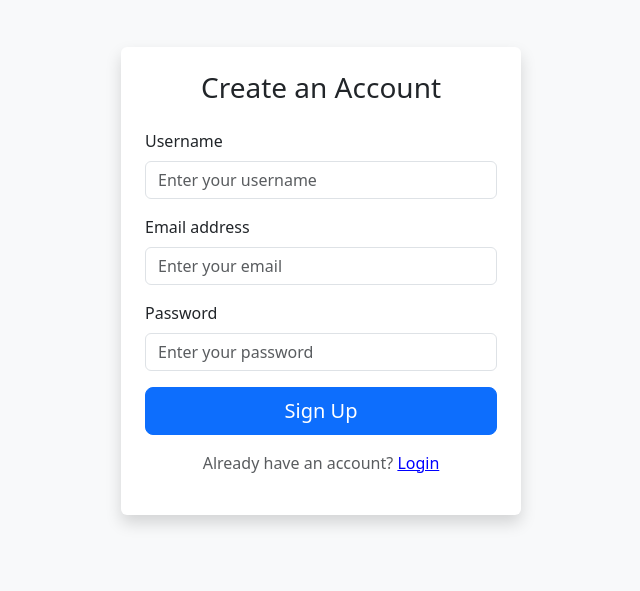
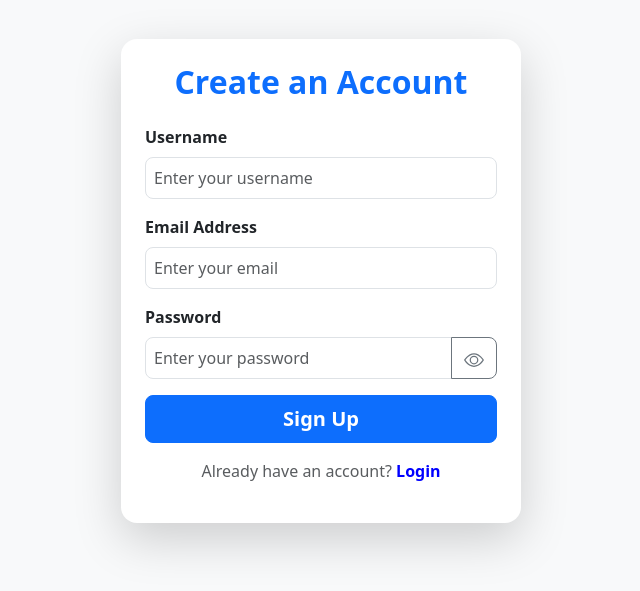
Before and after one commit to harshadatta009/chat-app, a React (Vite) app: page /signup in a window 1280 px wide. Shown: the part 119-710 px from the top of the page, without its empty margins (319-959 px from the left). Built offline with nearby package versions, Linux system fonts and the light colour scheme; no server answers.

Commit message:
enhance login and signup forms with password visibility toggle and improved styling

```diff
--- a/src/pages/Login.tsx
+++ b/src/pages/Login.tsx
@@ -1,11 +1,14 @@
 import React, { useState } from "react";
 import { useNavigate } from "react-router-dom";
 import { loginUser } from "../firebase/auth";
-import { Container, Form, Button, Alert } from "react-bootstrap";
+import { Container, Form, Button, Alert, InputGroup } from "react-bootstrap";
 import { motion } from "framer-motion";
+import { Eye, EyeSlash } from "react-bootstrap-icons";
+
 const Login: React.FC = () => {
     const [email, setEmail] = useState<string>("");
     const [password, setPassword] = useState<string>("");
+    const [showPassword, setShowPassword] = useState<boolean>(false);
     const [error, setError] = useState<string | null>(null);
     const navigate = useNavigate();
 
@@ -14,7 +17,6 @@ const Login: React.FC = () => {
             await loginUser(email, password);
             navigate("/users");
             console.log("Login successful. Navigating to /users...");
-
         } catch (error: any) {
             if (error.code === "auth/user-not-found") {
                 setError("No user found with this email. Please register.");
@@ -32,52 +34,71 @@ const Login: React.FC = () => {
     return (
         <Container fluid className="vh-100 d-flex justify-content-center align-items-center bg-light">
             <motion.div
-                initial={{ opacity: 0, scale: 0.9 }}
-                animate={{ opacity: 1, scale: 1 }}
+                initial={{ opacity: 0, y: -20 }}
+                animate={{ opacity: 1, y: 0 }}
                 transition={{ duration: 0.5 }}
-                className="p-4 shadow rounded bg-white"
+                className="p-4 shadow-lg rounded-4 bg-white"
                 style={{ width: "100%", maxWidth: "400px" }}
             >
-                <h3 className="text-center mb-4">Welcome Back!</h3>
+                <h2 className="text-center mb-4 text-primary fw-bold">Welcome Back</h2>
 
-                {error && <Alert variant="danger">{error}</Alert>}
+                {error && <Alert variant="danger" className="text-center">{error}</Alert>}
 
                 <Form>
                     <Form.Group className="mb-3" controlId="formEmail">
-                        <Form.Label>Email address</Form.Label>
+                        <Form.Label className="fw-semibold">Email Address</Form.Label>
                         <Form.Control
                             type="email"
                             placeholder="Enter your email"
                             value={email}
                             onChange={(e) => setEmail(e.target.value)}
+                            className="p-2 rounded-3"
                         />
                     </Form.Group>
 
                     <Form.Group className="mb-3" controlId="formPassword">
-                        <Form.Label>Password</Form.Label>
-                        <Form.Control
-                            type="password"
-                            placeholder="Enter your password"
-                            value={password}
-                            onChange={(e) => setPassword(e.target.value)}
-                        />
+                        <Form.Label className="fw-semibold">Password</Form.Label>
+                        <InputGroup>
+                            <Form.Control
+                                type={showPassword ? "text" : "password"}
+                                placeholder="Enter your password"
+                                value={password}
+                                onChange={(e) => setPassword(e.target.value)}
+                                className="p-2 rounded-start-3"
+                            />
+                            <Button
+                                variant="outline-secondary"
+                                className="rounded-end-3"
+                                onClick={() => setShowPassword(!showPassword)}
+                            >
+                                {showPassword ? <EyeSlash size={20} /> : <Eye size={20} />}
+                            </Button>
+                        </InputGroup>
                     </Form.Group>
 
                     <div className="d-grid">
-                        <Button variant="primary" size="lg" onClick={handleLogin}>
+                        <Button
+                            variant="primary"
+                            size="lg"
+                            className="rounded-3 fw-semibold"
+                            onClick={handleLogin}
+                        >
                             Login
                         </Button>
                     </div>
                 </Form>
 
                 <p className="text-center mt-3 text-muted">
-                    Don't have an account? <span
+                    Don't have an account?{" "}
+                    <span
                         onClick={() => navigate("/signup")}
                         style={{
                             cursor: "pointer",
-                            textDecoration: "underline",
+                            textDecoration: "none",
                             color: "blue",
+                            fontWeight: "bold",
                         }}
+                        className="hover-underline-animation"
                     >
                         Signup
                     </span>
--- a/src/pages/Signup.tsx
+++ b/src/pages/Signup.tsx
@@ -1,19 +1,20 @@
 import React, { useState } from "react";
 import { useNavigate } from "react-router-dom";
 import { registerUser } from "../firebase/auth";
-import { Container, Form, Button, Toast, ToastContainer } from "react-bootstrap";
+import { Container, Form, Button, Toast, ToastContainer, InputGroup } from "react-bootstrap";
 import { motion } from "framer-motion";
+import { Eye, EyeSlash } from "react-bootstrap-icons";
 
 const Signup: React.FC = () => {
     const [username, setUsername] = useState<string>("");
     const [email, setEmail] = useState<string>("");
     const [password, setPassword] = useState<string>("");
+    const [showPassword, setShowPassword] = useState<boolean>(false);
     const [error, setError] = useState<string | null>(null);
     const [success, setSuccess] = useState<string | null>(null);
     const navigate = useNavigate();
 
     const handleSignup = async () => {
-        // Basic validation
         if (!username.trim()) {
             setError("Username is required.");
             return;
@@ -30,7 +31,7 @@ const Signup: React.FC = () => {
         try {
             await registerUser(email, password, username);
             setSuccess("Signup successful! Redirecting to login...");
-            setTimeout(() => navigate("/"), 3000); // Navigate after 3 seconds
+            setTimeout(() => navigate("/"), 3000);
         } catch (error) {
             console.error("Signup error:", error);
             setError("An error occurred during signup. Please try again.");
@@ -40,76 +41,93 @@ const Signup: React.FC = () => {
     return (
         <Container fluid className="vh-100 d-flex justify-content-center align-items-center bg-light">
             <motion.div
-                initial={{ opacity: 0, scale: 0.9 }}
-                animate={{ opacity: 1, scale: 1 }}
+                initial={{ opacity: 0, y: -20 }}
+                animate={{ opacity: 1, y: 0 }}
                 transition={{ duration: 0.5 }}
-                className="p-4 shadow rounded bg-white"
+                className="p-4 shadow-lg rounded-4 bg-white"
                 style={{ width: "100%", maxWidth: "400px" }}
             >
-                <h3 className="text-center mb-4">Create an Account</h3>
+                <h2 className="text-center mb-4 text-primary fw-bold">Create an Account</h2>
 
-                {error && (
-                    <ToastContainer position="top-center" className="p-3">
+                <ToastContainer position="top-center" className="p-3">
+                    {error && (
                         <Toast onClose={() => setError(null)} show={!!error} bg="danger" delay={3000} autohide>
-                            <Toast.Body>{error}</Toast.Body>
+                            <Toast.Body className="text-white fw-semibold">{error}</Toast.Body>
                         </Toast>
-                    </ToastContainer>
-                )}
-
-                {success && (
-                    <ToastContainer position="top-center" className="p-3">
+                    )}
+                    {success && (
                         <Toast onClose={() => setSuccess(null)} show={!!success} bg="success" delay={3000} autohide>
-                            <Toast.Body>{success}</Toast.Body>
+                            <Toast.Body className="text-white fw-semibold">{success}</Toast.Body>
                         </Toast>
-                    </ToastContainer>
-                )}
+                    )}
+                </ToastContainer>
 
                 <Form>
                     <Form.Group className="mb-3" controlId="formUsername">
-                        <Form.Label>Username</Form.Label>
+                        <Form.Label className="fw-semibold">Username</Form.Label>
                         <Form.Control
                             type="text"
                             placeholder="Enter your username"
                             value={username}
                             onChange={(e) => setUsername(e.target.value)}
+                            className="p-2 rounded-3"
                         />
                     </Form.Group>
 
                     <Form.Group className="mb-3" controlId="formEmail">
-                        <Form.Label>Email address</Form.Label>
+                        <Form.Label className="fw-semibold">Email Address</Form.Label>
                         <Form.Control
                             type="email"
                             placeholder="Enter your email"
                             value={email}
                             onChange={(e) => setEmail(e.target.value)}
+                            className="p-2 rounded-3"
                         />
                     </Form.Group>
 
                     <Form.Group className="mb-3" controlId="formPassword">
-                        <Form.Label>Password</Form.Label>
-                        <Form.Control
-                            type="password"
-                            placeholder="Enter your password"
-                            value={password}
-                            onChange={(e) => setPassword(e.target.value)}
-                        />
+                        <Form.Label className="fw-semibold">Password</Form.Label>
+                        <InputGroup>
+                            <Form.Control
+                                type={showPassword ? "text" : "password"}
+                                placeholder="Enter your password"
+                                value={password}
+                                onChange={(e) => setPassword(e.target.value)}
+                                className="p-2 rounded-start-3"
+                            />
+                            <Button
+                                variant="outline-secondary"
+                                className="rounded-end-3"
+                                onClick={() => setShowPassword(!showPassword)}
+                            >
+                                {showPassword ? <EyeSlash size={20} /> : <Eye size={20} />}
+                            </Button>
+                        </InputGroup>
                     </Form.Group>
 
                     <div className="d-grid">
-                        <Button variant="primary" size="lg" onClick={handleSignup}>
+                        <Button
+                            variant="primary"
+                            size="lg"
+                            className="rounded-3 fw-semibold"
+                            onClick={handleSignup}
+                        >
                             Sign Up
                         </Button>
                     </div>
                 </Form>
 
                 <p className="text-center mt-3 text-muted">
-                    Already have an account? <span
+                    Already have an account?{" "}
+                    <span
                         onClick={() => navigate("/")}
                         style={{
                             cursor: "pointer",
-                            textDecoration: "underline",
+                            textDecoration: "none",
                             color: "blue",
+                            fontWeight: "bold",
                         }}
+                        className="hover-underline-animation"
                     >
                         Login
                     </span>
```
